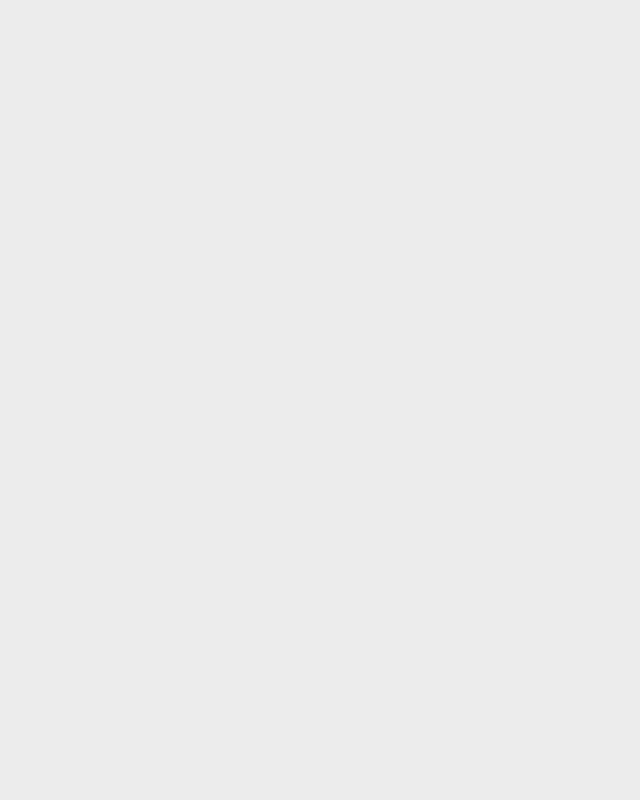
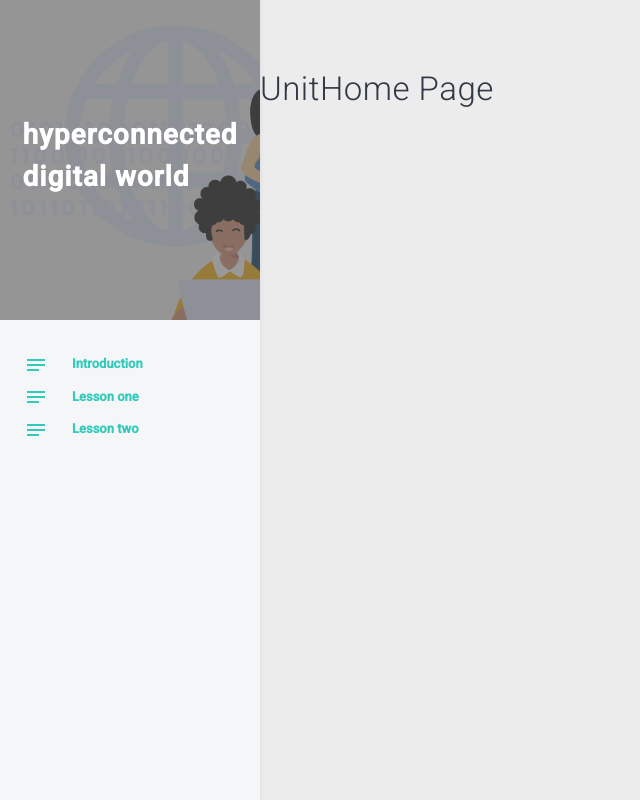
Before and after one commit to Pob1-Balin/frontEnd, a React (Create React App) app: page /unite in a window 1280 px wide. Before the commit this address had no page. Shown: the whole page, without its empty margins (0-640 px from the left). Built offline with nearby package versions, Linux system fonts and the light colour scheme; the HTML template or start-up script is replaced by a standard one.

Commit message:
module layout

```diff
--- a/src/Navigations.jsx
+++ b/src/Navigations.jsx
@@ -1,5 +1,5 @@
 import React from 'react'
-import {BrowserRouter, Routes, Route} from 'react-router-dom'
+import {BrowserRouter, Routes, Route } from 'react-router-dom';
 
 import HomePage from './pages/HomePage'
 import MyProfile from './pages/MyProfile'
@@ -10,6 +10,8 @@ import Module2Page from './pages/Module2Page'
 import Module3Page from './pages/Module3Page'
 import Module4Page from './pages/Module4Page'
 import LegalNoticePage from './pages/LegalNoticePage'
+import UnitHome from './unitsDashboard/pages/UnitHome'
+import Tespage from './unitsDashboard/pages/Tespage'
 function Navigation (){
     return(
         <BrowserRouter>
@@ -23,6 +25,10 @@ function Navigation (){
                  <Route path='/module3' exact element={<Module3Page/>}/>
                  <Route path='/module4' exact element={<Module4Page/>}/>
                  <Route path='/legalnotice' exact element={<LegalNoticePage />}/>
+                 <Route path='/unite' exact element={<UnitHome />}/>
+                 <Route path='/unit-home' exact element={<Tespage />}/>
+
+
             </Routes>
         </BrowserRouter>
     )
--- a/src/unitsDashboard/components/Sidebar.jsx
+++ b/src/unitsDashboard/components/Sidebar.jsx
@@ -1,35 +1,4 @@
-// import React from 'react'
-// import { Link } from 'react-router-dom';
 
-// import '../styles/layout.css'
-// function Sidebar (){
-//     return(
-//         <>
-//             <nav id="sidebarMenu" className="col-md-3 col-lg-2 d-md-block sidebar collapse position-fixed" style={{minHeight:'100vh', background:'#0b426a'}}>
-//             <div className="position-sticky pt-3 pl-4">
-//                 <ul className="nav flex-column pt-5 mx-auto pl-4">
-//                     <li className="nav-item pt-3" style={{fontSize: '1.2rem'}}>
-//                         <Link to='/' className='text-white' style={{textDecoration:'none'}}>Home</Link>
-//                     </li>
-//                     <li className="nav-item pt-3 " style={{fontSize: '1.2rem'}}>
-//                         <Link to='/res' className='text-white' style={{textDecoration:'none'}}>My resources</Link>
-//                     </li>
-//                     <li className="nav-item pt-3" style={{fontSize: '1.2rem'}}>
-//                         <Link to='/attest' className='text-white' style={{textDecoration:'none'}}>My attestation</Link>
-//                     </li>
-
-//                     <li className="nav-item pt-3" style={{fontSize: '1.2rem'}}>
-//                         <Link to='/profile' className='text-white' style={{textDecoration:'none'}}>My profile</Link>
-//                     </li>
-
-//                 </ul>
-//             </div>
-//             </nav>
-//         </>
-//     );
-// }
-
-// export default Sidebar;
 
 
 
@@ -42,7 +11,8 @@ import DocumentScannerIcon from '@mui/icons-material/DocumentScanner';
 import AccountCircleIcon from '@mui/icons-material/AccountCircle';
 import ExitToAppIcon from '@mui/icons-material/ExitToApp';
 import NotesIcon from '@mui/icons-material/Notes';
-
+import data from './sidebarList.json'
+import SidebarLinks from './SidebarLinks';
 import './sidebar.css'
 
 // {HomeIcon, AccountBalanceIcon DocumentScannerIcon, AccountCircleIcon}
@@ -50,63 +20,14 @@ import './sidebar.css'
 function UnitSidebar() {
     return (
       <>
-    <aside className="sidebar sidebar-icons-left sidebar-icons-boxed sidebar-expand-lg sidebar-color-info sider-1 pt-0 bg-light">
-        <header className="sidebar-header bg-light SideHeader" style={{minHeight:'40vh'}}>
-            <h2 className="text-left fs-33 text-white letter-spacing-1 mx-auto">hyperconnected <br /> digital world</h2>
-        </header>
-
-        <nav className="sidebar-navigation">
-            <ul className="menu menu-bordery text-left mt-4 pl-4">
-
-                    <li className="nav-item list" style={{fontSize: '1.2rem', color:'gray'}}>
-                        <NotesIcon className=''/>
-                        <Link to='/' className='ml-2 test fs-5' style={{textDecoration:'none',color:'gray'}}>Home</Link>
-                    </li>
-                    <li className="nav-item pt-4 list" style={{fontSize: '1.2rem'}}>
-                        <AccountBalanceIcon className=''/>
-                        <Link to='/res' className=' ml-4 test' style={{textDecoration:'none'}}>My resources</Link>
-                    </li>
-                    <li className="nav-item pt-4 list" style={{fontSize: '1.2rem'}}>
-                        <DocumentScannerIcon className=''/>
-                        <Link to='/attest' className='ml-4 test' style={{textDecoration:'none'}}>My attestation</Link>
-                    </li>
-
-                    <li className="nav-item pt-4 list active" style={{fontSize: '1.2rem'}}>
-                        <AccountCircleIcon className=''/>
-                        <Link to='/profile' className=' ml-4 test' style={{textDecoration:'none'}}>My profile</Link>
-                    </li>
-            </ul>
-        </nav>
+      <SidebarLinks/>
 
 
-    </aside>
-
-
-    <header className="topbar bg-light col-md-12 px-3"  style={{minHeight:'15vh'}}>
-        <div className="topbar-left row">
-            <span className="topbar-btn sidebar-toggler">igbh</span>
-
-
-            <span className="topbar-btn" data-toggle="dropdown" aria-expanded="false"><h5 className="fs-12"><ExitToAppIcon/> {/*dropdwon<i className="ti ti-angle-down ml-2"></i>*/}</h5></span>
+    <header className="topbar bg-light col-md-12 px-3 d-lg-none"  style={{minHeight:'15vh'}}>
+        <div className="topbar-left d-flex justify-content-between">
+            <span className="topbar-btn sidebar-toggler"><AccountBalanceIcon/></span>
 
         </div>
-        <h2 className='text-black mx-auto d-lg-none pt-2 bg-light '><img src={logo} width={100} height={100}/></h2>
-        <div className="topbar-right">
-            <ul className="topbar-btns">
-                <li className="dropdown">
-
-                    <span className="topbar-btn" data-toggle="dropdown" aria-expanded="false"><h5 className="fs-12"><ExitToAppIcon/> {/*dropdwon<i className="ti ti-angle-down ml-2"></i>*/}</h5></span>
-                    <div className="dropdown-menu dropdown-menu-right" x-placement="bottom-end">
-                      {/* <div className="dropdown-divider"></div> */}
-
-
-                    </div>
-                </li>
-            </ul>
-
-            {/* <div className="topbar-divider"></div> */}
-        </div>
-
     </header>
       </>
     )
--- /dev/null
+++ b/src/unitsDashboard/components/SidebarLinks.jsx
@@ -0,0 +1,92 @@
+// import React from 'react'
+// import { Link } from 'react-router-dom';
+
+// import '../styles/layout.css'
+// function Sidebar (){
+//     return(
+//         <>
+//             <nav id="sidebarMenu" className="col-md-3 col-lg-2 d-md-block sidebar collapse position-fixed" style={{minHeight:'100vh', background:'#0b426a'}}>
+//             <div className="position-sticky pt-3 pl-4">
+//                 <ul className="nav flex-column pt-5 mx-auto pl-4">
+//                     <li className="nav-item pt-3" style={{fontSize: '1.2rem'}}>
+//                         <Link to='/' className='text-white' style={{textDecoration:'none'}}>Home</Link>
+//                     </li>
+//                     <li className="nav-item pt-3 " style={{fontSize: '1.2rem'}}>
+//                         <Link to='/res' className='text-white' style={{textDecoration:'none'}}>My resources</Link>
+//                     </li>
+//                     <li className="nav-item pt-3" style={{fontSize: '1.2rem'}}>
+//                         <Link to='/attest' className='text-white' style={{textDecoration:'none'}}>My attestation</Link>
+//                     </li>
+
+//                     <li className="nav-item pt-3" style={{fontSize: '1.2rem'}}>
+//                         <Link to='/profile' className='text-white' style={{textDecoration:'none'}}>My profile</Link>
+//                     </li>
+
+//                 </ul>
+//             </div>
+//             </nav>
+//         </>
+//     );
+// }
+
+// export default Sidebar;
+
+
+
+import React from 'react';
+import { NavLink, Link } from 'react-router-dom';
+// import logo from '../../components/log.png'
+// import HomeIcon from '@mui/icons-material/Home';
+// import AccountBalanceIcon from '@mui/icons-material/AccountBalance';
+// import DocumentScannerIcon from '@mui/icons-material/DocumentScanner';
+// import AccountCircleIcon from '@mui/icons-material/AccountCircle';
+// import ExitToAppIcon from '@mui/icons-material/ExitToApp';
+import NotesIcon from '@mui/icons-material/Notes';
+import data from './sidebarList.json'
+import './sidebar.css'
+
+// {HomeIcon, AccountBalanceIcon DocumentScannerIcon, AccountCircleIcon}
+
+function SidebarLinks() {
+    return (
+      <>
+        {/* <aside>
+        <li className="nav-item list" style={{fontSize: '1.2rem', color:'gray'}}>
+
+          <Link to='/' className='ml-2 test fs-5 row' style={{textDecoration:'none',color:'gray'}}>
+            <NotesIcon className=''/>{data.map((link) => <h6>{link.Title}</h6>)}
+          </Link>
+        </li>
+
+        </aside> */}
+
+<aside className="sidebar sidebar-icons-left sidebar-icons-boxed sidebar-expand-lg sidebar-color-info sider-1 pt-0 bg-light">
+        <header className="sidebar-header bg-light SideHeader position-" style={{minHeight:'40vh'}}>
+            <h2 className="text-left fs-33 text-white letter-spacing-1 mx-auto">hyperconnected <br /> digital world</h2>
+        </header>
+
+        <nav className="sidebar-navigation" style={{overflowY:'scroll'}}>
+            <ul className="menu menu-bordery text-left mt-4 pl-4">
+                {data.map((link) => <li className='Links sidelist pt-2'> <NavLink to={"/"+link.Icon} activeStyle={{ color: 'red' }}><NotesIcon className='mr-4'/>{link.Title}</NavLink> </li>)}
+            </ul>
+        </nav>
+
+
+    </aside>
+
+      </>
+    )
+
+  }
+
+  var header = document.getElementById("myDIV");
+  var btns = document.getElementsByClassName("sidelist");
+for (var i = 0; i < btns.length; i++) {
+  btns[i].addEventListener("click", function() {
+  var current = document.getElementsByClassName("active");
+  current[0].className = current[0].className.replace(" active", "");
+  this.className += " active";
+  });
+}
+
+export default SidebarLinks;
--- a/src/unitsDashboard/components/sidebar.css
+++ b/src/unitsDashboard/components/sidebar.css
@@ -3,14 +3,8 @@
     font-weight: bold;
 }
 
-.list:hover{
-    padding-left: 10px;
-    color: cyan;
-}
 
-li:visited{
-    color: red;
-}
+
 .test{
     color: #fff;
 }
@@ -28,3 +22,20 @@ li:visited{
     font-weight: bold;
 
 }
+
+.Links{
+    cursor: pointer;
+    font-weight: bold;
+}
+
+a:hover{
+    color: red;
+    padding-left: 20px;
+}
+a:active{
+    color: green;
+}
+
+a:visited{
+    color: blue;
+}
--- /dev/null
+++ b/src/unitsDashboard/components/sidebarList.json
@@ -0,0 +1,14 @@
+[
+    {
+        "Title": "Introduction",
+        "Icon": "unit-home"
+    },
+    {
+        "Title":"Lesson one",
+        "Icon":"unite"
+    },
+    {
+        "Title": "Lesson two",
+        "Icon": "lesson-two"
+    }
+]
--- /dev/null
+++ b/src/unitsDashboard/pages/Tespage.jsx
@@ -0,0 +1,16 @@
+import React from 'react'
+import UnitSidebar from '../components/Sidebar';
+
+function Tespage(){
+    return(
+        <>
+            <UnitSidebar/>
+            <main>
+
+                <h1>tesy Page</h1>
+            </main>
+        </>
+    )
+}
+
+export default Tespage;
```
Also changed, not shown: 1 other file (tests, documents, lock files or other folders).
